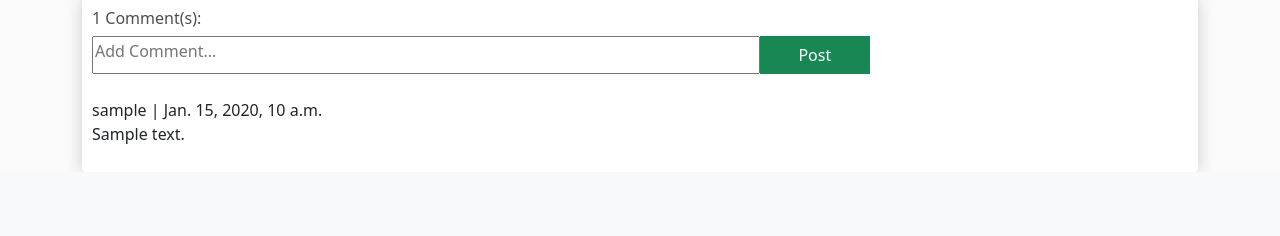
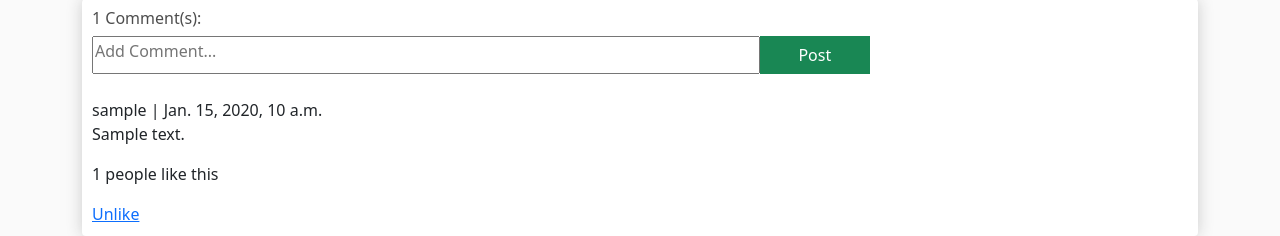
Before and after one commit to matthew-le/solo-project, a Django app: page /blog in a window 1280 px wide. Shown: the part 1521-1757 px from the top of the page. Before the commit the page ends 1693 px from the top, so only its background shows below. Run offline with Django 3.2, Linux system fonts and the light colour scheme; a user stored in the database is signed in; tables that the repository leaves empty hold one stand-in row (values such as "Sample post").

Commit message:
adding comment likes

```diff
--- a/snowboard_app/templates/store/blog.html
+++ b/snowboard_app/templates/store/blog.html
@@ -34,10 +34,22 @@
             {% for comment in all_comments reversed %}
                 <div>
                     <p>{{comment.creator.username}} | {{comment.created_at}} <br> <span class= 'glyphicon glyphicon-menu-right' aria-hidden='true'></span> {{comment.content}}</p>
+                    {% if user.is_authenticated %}
+                        {% if comment.users_who_liked.all %}
+                            {% if user in comment.users_who_liked.all %}
+                            <p>{{comment.users_who_liked.count}} people like this</p><a href="/{{comment.id}}/unlike">Unlike</a>
+                            {% else %}
+                            <p>{{comment.users_who_liked.count}} people like this</p><a href="/{{comment.id}}/like">Like</a>
+                            {% endif %}
+                        {% else %}
+                        <p>{{comment.users_who_liked.count}} people like this</p><a href="/{{comment.id}}/like">Like</a>
+                        {% endif %}
+                    {% else %}
+                    <p>{{comment.users_who_liked.count}} people like this</p><a href="/login">Like</a>
+                    {% endif %}
                 </div>
             {% endfor %}
         </div>
-            <!-- create like button for comments section  -->
     {% endblock content %}
 </body>
 </html>
--- a/snowboard_app/templates/store/store.html
+++ b/snowboard_app/templates/store/store.html
@@ -23,12 +23,12 @@
                     {% if user.is_authenticated %}
                         {% if product.users_who_favorited.all %}
                             {% if user in product.users_who_favorited.all %}
-                                <a class='btn btn-outline-danger' href="/{{product.id}}/unlike">Like</a>
+                                <a class='btn btn-outline-danger' href="/{{product.id}}/unfavorite">Like</a>
                             {% else %}
-                                <a class='btn btn-outline-success' href="/{{product.id}}/like">Like</a>
+                                <a class='btn btn-outline-success' href="/{{product.id}}/favorite">Like</a>
                             {% endif %}
                         {% else %}
-                            <a class='btn btn-outline-success' href="/{{product.id}}/like">Like</a>
+                            <a class='btn btn-outline-success' href="/{{product.id}}/favorite">Like</a>
                         {% endif %}
                     {% else %}
                         <a class='btn btn-outline-success' href="/login">Like</a>
--- a/snowboard_app/urls.py
+++ b/snowboard_app/urls.py
@@ -10,8 +10,10 @@ urlpatterns = [
     path('checkout', views.checkout),
     path('update_item', views.updateItem),
     path('process_order', views.processOrder),
-    path('<int:product_id>/like', views.like),
-    path('<int:product_id>/unlike', views.unlike),
+    path('<int:product_id>/favorite', views.favorite),
+    path('<int:product_id>/unfavorite', views.unfavorite),
+    path('<int:comment_id>/like', views.like),
+    path('<int:comment_id/unlike', views.unlike),
     path('account', views.customerAccount),
     path('account/update', views.update_user),
     path('blog', views.blog),
--- a/snowboard_app/views.py
+++ b/snowboard_app/views.py
@@ -152,19 +152,31 @@ def processOrder(request):
         )
     return JsonResponse('Payment complete', safe=False)
 
-def like(request, product_id):
+def favorite(request, product_id):
     if request.user.is_authenticated:
         product = Product.objects.get(id=product_id)
         user = request.user.id
         product.users_who_favorited.add(user)
     return redirect('/')
 
-def unlike(request, product_id):
+def unfavorite(request, product_id):
     if request.user.is_authenticated:
         product = Product.objects.get(id=product_id)
         user = request.user.id
         product.users_who_favorited.remove(user)
     return redirect('/')
+
+def like(request, comment_id):
+    comment = Comment.objects.get(id=comment_id)
+    user = request.user.id
+    comment.users_who_liked.add(user)
+    return redirect('/blog')
+
+def unlike(request, comment_id):
+    quote = Comment.objects.get(id=comment_id)
+    user = request.user.id
+    comment.users_who_liked.remove(user)
+    return redirect('/blog')
 
 def customerAccount(request):
     data = cartData(request)
```
